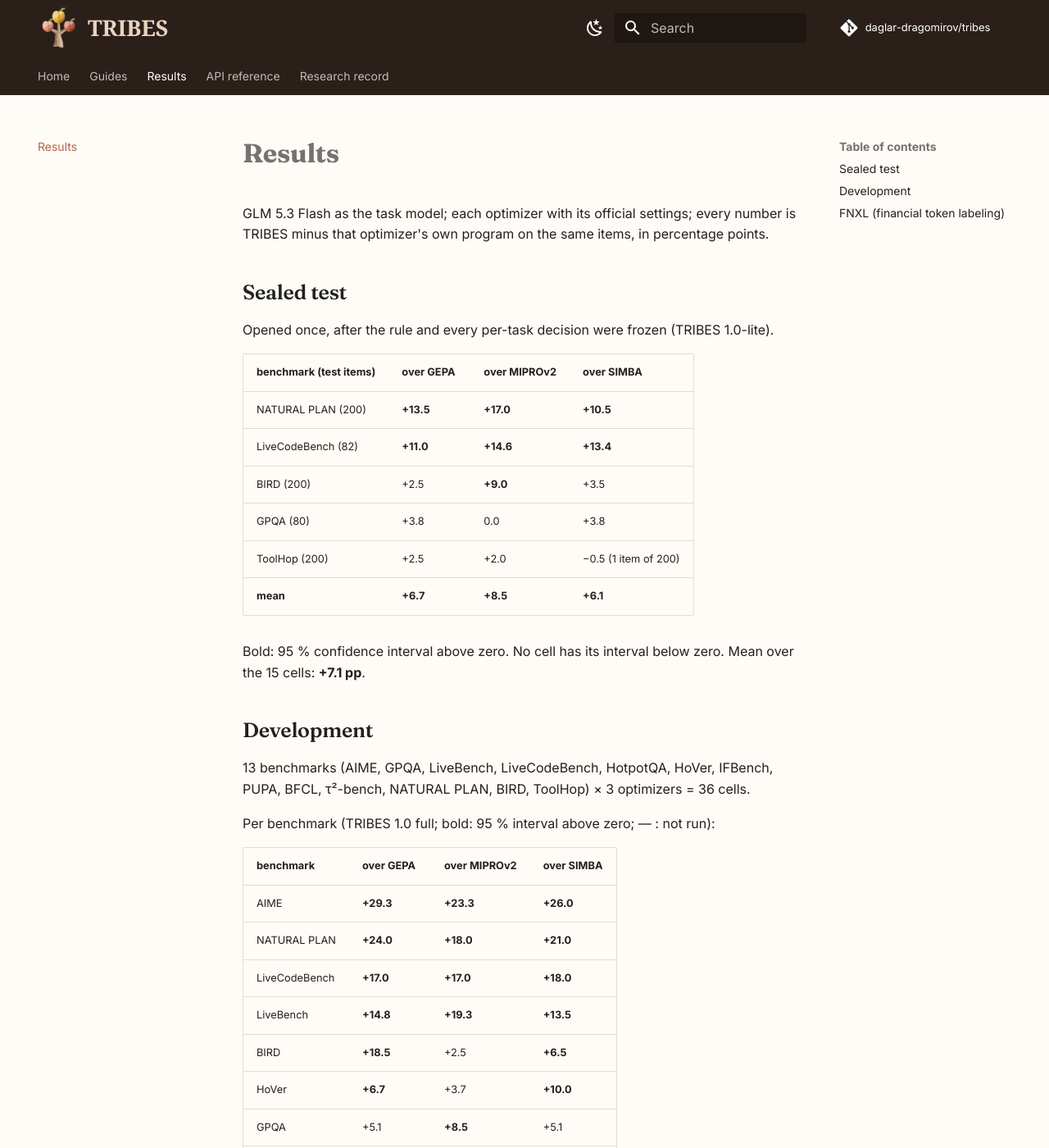
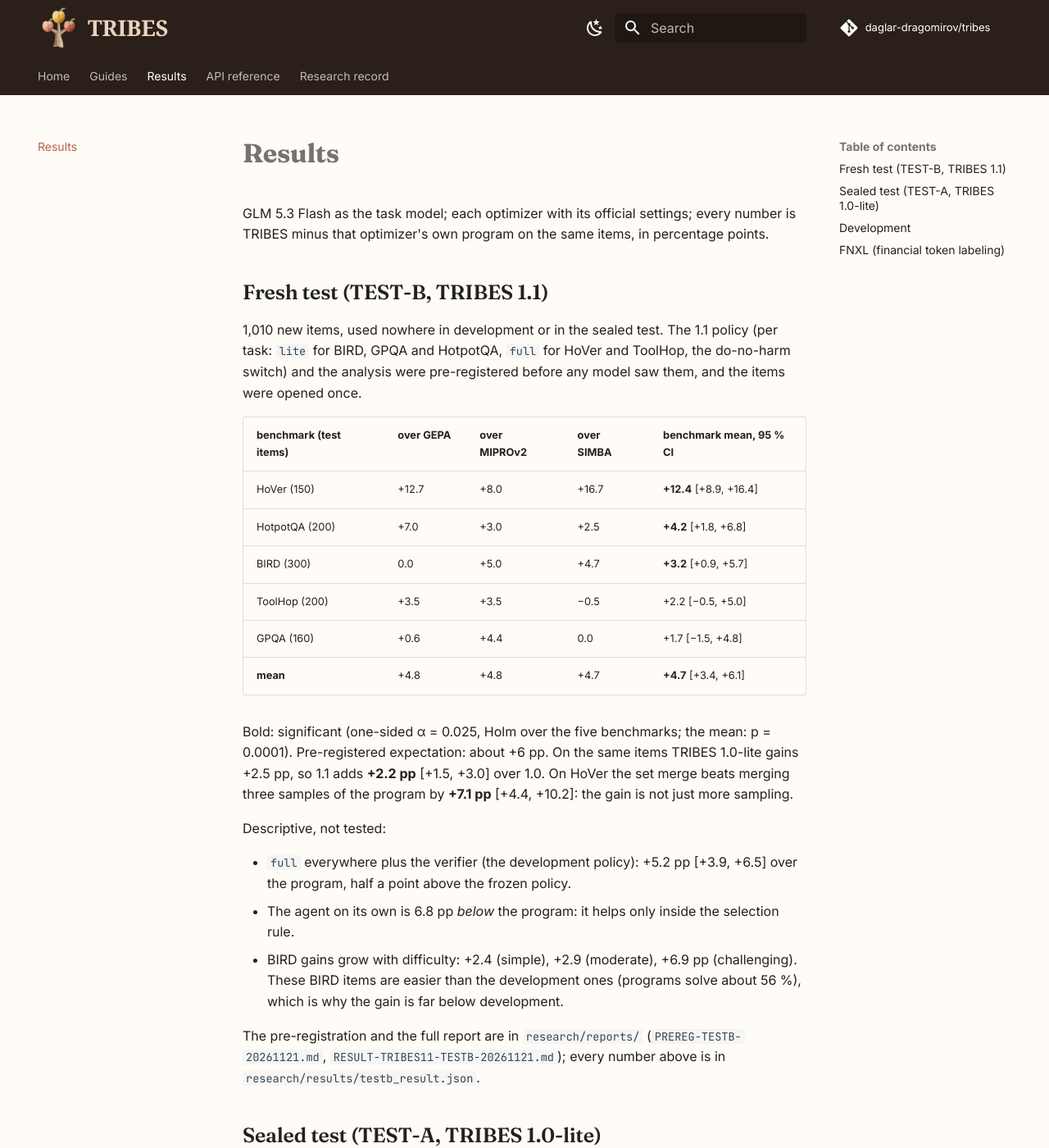
Before and after one commit to daglar-dragomirov/PeachTrees, an MkDocs documentation site: the page built from docs/results.md, in a window 1280 px wide and 1400 px high. Shown: the whole window at 82% size. Built offline with MkDocs 1.6.1 and Material for MkDocs 9.7.7, drawn with Linux system fonts in a browser that asks for light colours; comment, search, counter and statistics services are not loaded; some of the changed text lies outside the part shown.

Commit message:
Results: TRIBES 1.1 confirmed on fresh items (TEST-B)
- README and the results page: the TEST-B table (1,010 fresh items, 15 cells, pre-registered): +4.7 pp [+3.4, +6.1] over the programs, +2.2 pp over 1.0-lite; HoVer, HotpotQA and BIRD significant
- research/: the pre-registration, the report and the summary numbers (no per-item rows)
- docs/api.md: the class is Tribes (the strict docs build failed on tribes.TRIBES)

```diff
--- a/docs/results.md
+++ b/docs/results.md
@@ -3,9 +3,40 @@
 GLM 5.3 Flash as the task model; each optimizer with its official settings; every number is TRIBES minus that
 optimizer's own program on the same items, in percentage points.
 
-## Sealed test
+## Fresh test (TEST-B, TRIBES 1.1)
 
-Opened once, after the rule and every per-task decision were frozen (TRIBES 1.0-lite).
+1,010 new items, used nowhere in development or in the sealed test. The 1.1 policy (per task: `lite` for BIRD,
+GPQA and HotpotQA, `full` for HoVer and ToolHop, the do-no-harm switch) and the analysis were pre-registered before
+any model saw them, and the items were opened once.
+
+| benchmark (test items) | over GEPA | over MIPROv2 | over SIMBA | benchmark mean, 95 % CI |
+|---|---|---|---|---|
+| HoVer (150) | +12.7 | +8.0 | +16.7 | **+12.4** [+8.9, +16.4] |
+| HotpotQA (200) | +7.0 | +3.0 | +2.5 | **+4.2** [+1.8, +6.8] |
+| BIRD (300) | 0.0 | +5.0 | +4.7 | **+3.2** [+0.9, +5.7] |
+| ToolHop (200) | +3.5 | +3.5 | −0.5 | +2.2 [−0.5, +5.0] |
+| GPQA (160) | +0.6 | +4.4 | 0.0 | +1.7 [−1.5, +4.8] |
+| **mean** | +4.8 | +4.8 | +4.7 | **+4.7** [+3.4, +6.1] |
+
+Bold: significant (one-sided α = 0.025, Holm over the five benchmarks; the mean: p = 0.0001). Pre-registered
+expectation: about +6 pp. On the same items TRIBES 1.0-lite gains +2.5 pp, so 1.1 adds **+2.2 pp** [+1.5, +3.0] over 1.0.
+On HoVer the set merge beats merging three samples of the program by **+7.1 pp** [+4.4, +10.2]: the gain is not just
+more sampling.
+
+Descriptive, not tested:
+
+- `full` everywhere plus the verifier (the development policy): +5.2 pp [+3.9, +6.5] over the program, half a point
+  above the frozen policy.
+- The agent on its own is 6.8 pp *below* the program: it helps only inside the selection rule.
+- BIRD gains grow with difficulty: +2.4 (simple), +2.9 (moderate), +6.9 pp (challenging). These BIRD items are
+  easier than the development ones (programs solve about 56 %), which is why the gain is far below development.
+
+The pre-registration and the full report are in `research/reports/` (`PREREG-TESTB-20261121.md`,
+`RESULT-TRIBES11-TESTB-20261121.md`); every number above is in `research/results/testb_result.json`.
+
+## Sealed test (TEST-A, TRIBES 1.0-lite)
+
+Opened once, after the rule and every per-task decision were frozen.
 
 | benchmark (test items) | over GEPA | over MIPROv2 | over SIMBA |
 |---|---|---|---|
```
Also changed, not shown: other parts of docs/results.md (+1 -1 lines), README.md (+19 -2 lines), docs/api.md (+2 -2 lines), docs/guides/faq.md (+2 -1 lines), docs/guides/modes.md (+4 -0 lines), docs/research.md (+2 -1 lines), research/README.md (+1 -0 lines), research/reports/PREREG-TESTB-20261121.md (added, +131 -0 lines), research/reports/RESULT-TRIBES11-TESTB-20261121.md (added, +69 -0 lines), 1 other file.
